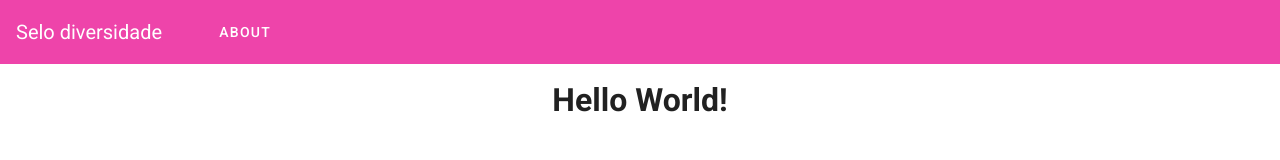
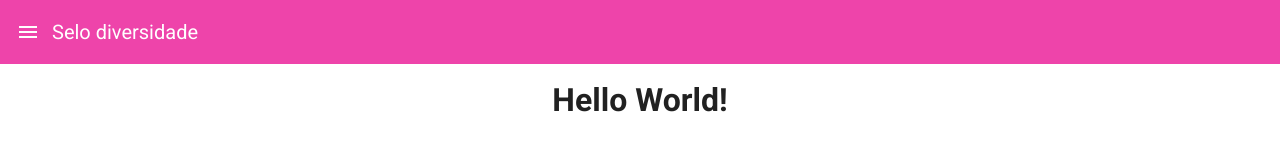
Before and after one commit to ofgabriel/siguala, a Vue app in the folder client/: page / in a window 1280 px wide. Shown: the top 160 px of the page. Built offline with nearby package versions, Linux system fonts and the light colour scheme.

Commit message:
Adiciona navigation drawer à aplicação.

```diff
--- a/client/src/App.vue
+++ b/client/src/App.vue
@@ -6,18 +6,49 @@
       dark
       elevate-on-scroll
     >
+      <v-app-bar-nav-icon @click="drawer = true" />
       <router-link :to="{ name: 'Home' }">
         <v-toolbar-title class="white--text pr-10">
           Selo diversidade
         </v-toolbar-title>
       </router-link>
-      <v-btn
-        text
-        :to="{ name: 'About' }"
+    </v-app-bar>
+    <v-navigation-drawer
+      v-model="drawer"
+      absolute
+      temporary
+    >
+      <v-list
+        nav
+        dense
       >
-        About
-      </v-btn>
-    </v-app-bar>
+        <v-list-item-group
+          v-model="group"
+          active-class="deep-purple--text text--accent-4"
+        >
+          <v-list-item :to="{ name: 'Home' }">
+            <v-list-item-icon>
+              <v-icon>mdi-home</v-icon>
+            </v-list-item-icon>
+            <v-list-item-title>Home</v-list-item-title>
+          </v-list-item>
+
+          <v-list-item :to="{ name: 'Sobre' }">
+            <v-list-item-icon>
+              <v-icon>mdi-information</v-icon>
+            </v-list-item-icon>
+            <v-list-item-title>Sobre</v-list-item-title>
+          </v-list-item>
+
+          <v-list-item :to="{ name: 'Simulacao' }">
+            <v-list-item-icon>
+              <v-icon>mdi-information</v-icon>
+            </v-list-item-icon>
+            <v-list-item-title>Simulação</v-list-item-title>
+          </v-list-item>
+        </v-list-item-group>
+      </v-list>
+    </v-navigation-drawer>
 
     <v-main>
       <router-view />
@@ -26,11 +57,13 @@
 </template>
 
 <script>
+
 export default {
   name: 'App',
 
   data: () => ({
-    //
+    drawer: false,
+    group: null,
   }),
 };
 </script>
```
